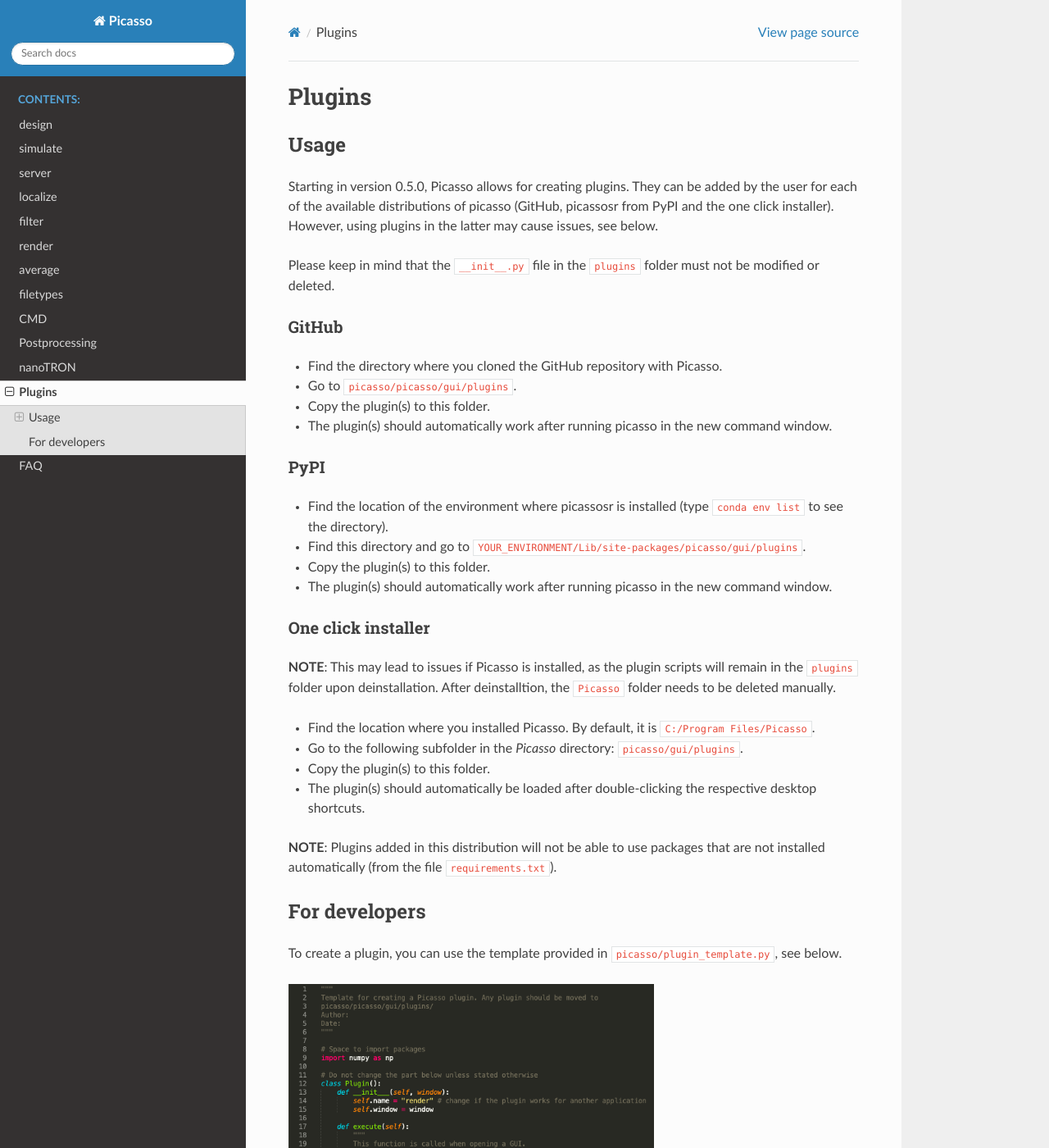
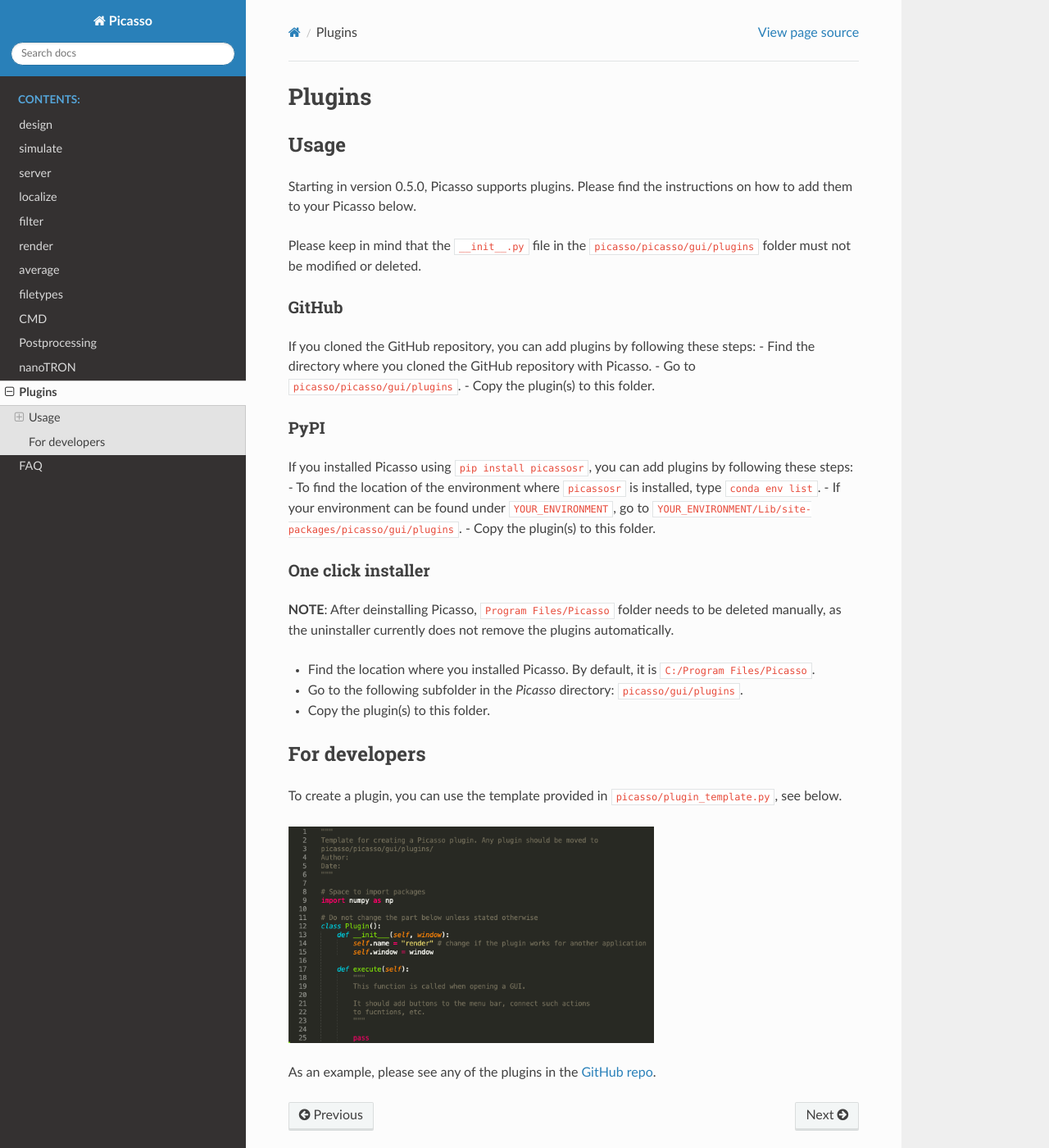
Before and after one commit to jungmannlab/picasso, a Sphinx documentation site: the page built from docs/plugins.rst, in a window 1280 px wide and 1400 px high. Shown: the whole window at 82% size. Built offline with Sphinx 7.4.7 and the Read the Docs theme 3.1.0, drawn with Linux system fonts in a browser that asks for light colours; some of the changed text lies outside the part shown.

Commit message:
update plugin documentation

```diff
--- a/changelog.rst
+++ b/changelog.rst
@@ -1,7 +1,11 @@
 Changelog
 =========
 
-Last change: 14-DEC-2024 MTS
+Last change: 20-JAN-2025 MTS
+
+0.7.5
+-----
+- Plugin docs update
 
 0.7.1 - 0.7.4
 -------------
--- a/docs/plugins.rst
+++ b/docs/plugins.rst
@@ -4,34 +4,33 @@
 
 Usage
 -----
-Starting in version 0.5.0, Picasso allows for creating plugins. They can be added by the user for each of the available distributions of picasso (GitHub, picassosr from PyPI and the one click installer). However, using plugins in the latter may cause issues, see below.
+Starting in version 0.5.0, Picasso supports plugins. Please find the instructions on how to add them to your Picasso below.
 
-Please keep in mind that the ``__init__.py`` file in the ``plugins`` folder must not be modified or deleted.
+Please keep in mind that the ``__init__.py`` file in the ``picasso/picasso/gui/plugins`` folder must not be modified or deleted.
 
 GitHub
 ~~~~~~
+If you cloned the GitHub repository, you can add plugins by following these steps:
 - Find the directory where you cloned the GitHub repository with Picasso.
 - Go to ``picasso/picasso/gui/plugins``.
 - Copy the plugin(s) to this folder.
-- The plugin(s) should automatically work after running picasso in the new command window.
 
 PyPI
 ~~~~
-- Find the location of the environment where picassosr is installed (type ``conda env list`` to see the directory).
-- Find this directory and go to ``YOUR_ENVIRONMENT/Lib/site-packages/picasso/gui/plugins``.
+If you installed Picasso using ``pip install picassosr``, you can add plugins by following these steps:
+- To find the location of the environment where ``picassosr`` is installed, type ``conda env list``.
+- If your environment can be found under ``YOUR_ENVIRONMENT``, go to ``YOUR_ENVIRONMENT/Lib/site-packages/picasso/gui/plugins``.
 - Copy the plugin(s) to this folder.
-- The plugin(s) should automatically work after running picasso in the new command window.
 
 One click installer
 ~~~~~~~~~~~~~~~~~~~
-**NOTE**: This may lead to issues if Picasso is installed, as the plugin scripts will remain in the ``plugins`` folder upon deinstallation. After deinstalltion, the ``Picasso`` folder needs to be deleted manually.
+**NOTE**: After deinstalling Picasso, ``Program Files/Picasso`` folder needs to be deleted manually, as the uninstaller currently does not remove the plugins automatically.
 
 - Find the location where you installed Picasso. By default, it is ``C:/Program Files/Picasso``.
 - Go to the following subfolder in the `Picasso` directory: ``picasso/gui/plugins``.
 - Copy the plugin(s) to this folder.
-- The plugin(s) should automatically be loaded after double-clicking the respective desktop shortcuts.
 
-**NOTE**: Plugins added in this distribution will not be able to use packages that are not installed automatically (from the file ``requirements.txt``).
+.. **NOTE**: Plugins added in this distribution will not be able to use packages that are not installed automatically (from the file ``requirements.txt``).
 
 For developers
 --------------
```
Also changed, not shown: other parts of docs/plugins.rst (+1 -1 lines).
